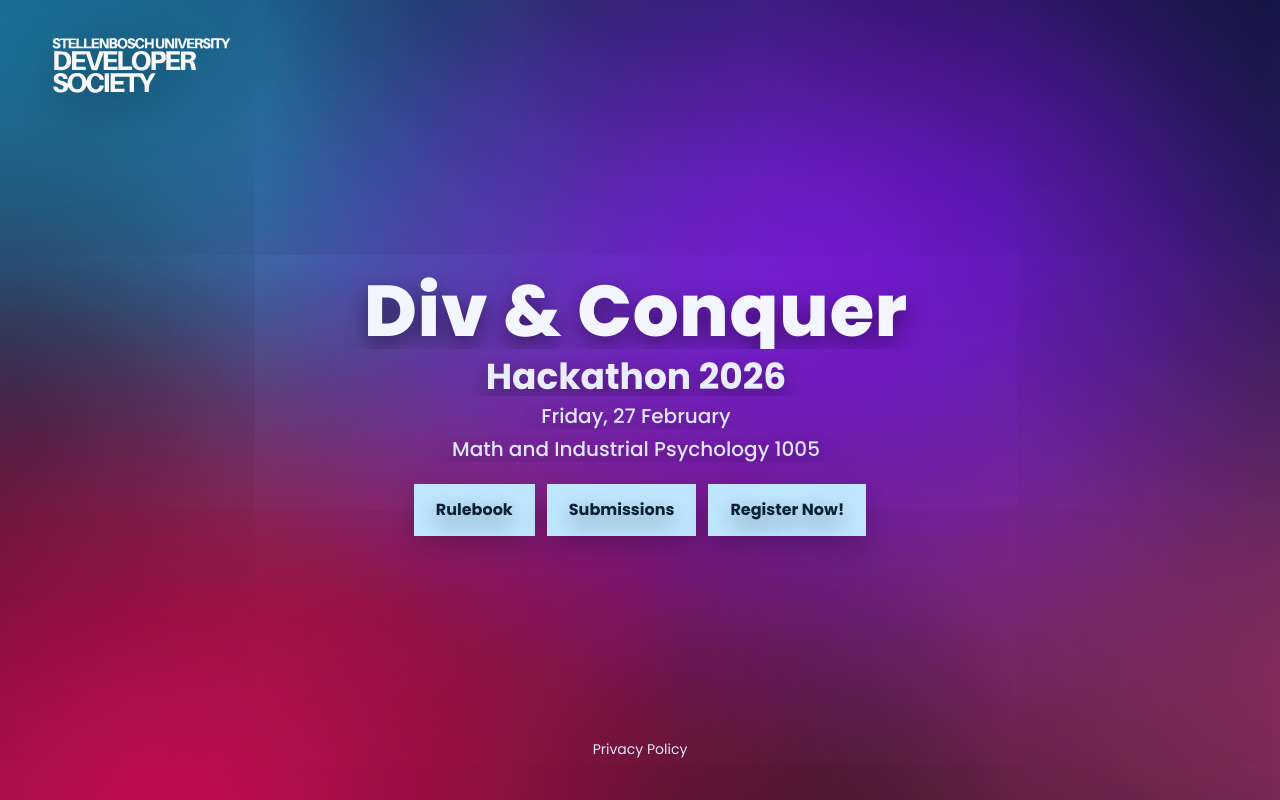
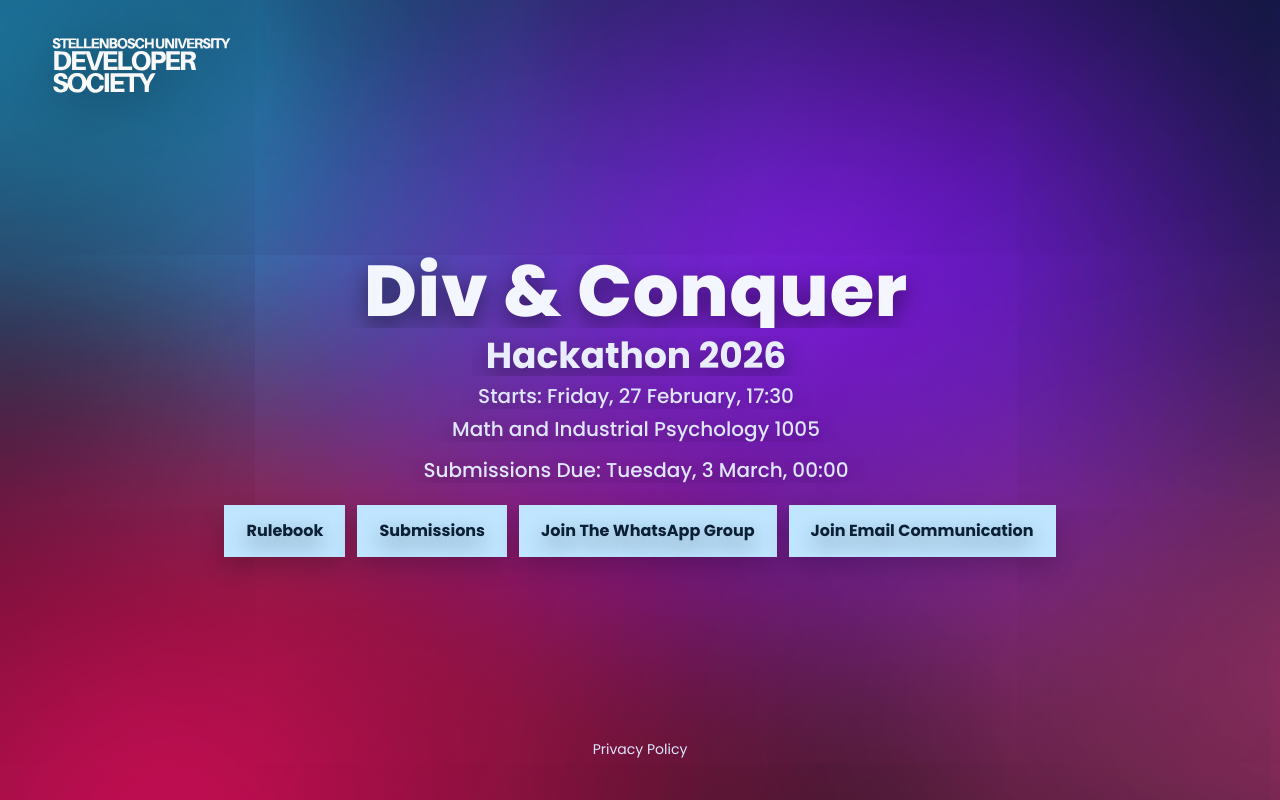
Before and after one commit to su-developer-society/hackathon.devsoc.co.za, a Next.js app: page / in a window 1280 px wide. Built offline with nearby package versions, Linux system fonts and the light colour scheme.

Commit message:
Added WhatsApp and Email Comms Link and added Submissions date

```diff
--- a/app/page.tsx
+++ b/app/page.tsx
@@ -37,15 +37,26 @@ export default function Home() {
           </span>
           <span
             className="type-line meta"
-            style={lineStyle(19, "0.9s", "0.6s")}
+            style={lineStyle(30, "0.9s", "0.6s")}
           >
-            Friday, 27 February
+            Starts: Friday, 27 February, 17:30
           </span>
           <span
             className="type-line meta"
             style={lineStyle(36, "1.4s", "0.9s")}
           >
             Math and Industrial Psychology 1005
+          </span>
+          <span
+            className="type-line meta"
+            style={lineStyle(1, "0.9s", "0.6s")}
+          >
+          </span>
+          <span
+            className="type-line meta"
+            style={lineStyle(35, "0.9s", "0.6s")}
+          >
+            Submissions Due: Tuesday, 3 March, 00:00
           </span>
 
           <div className="cta-row" style={revealStyle("2.4s")}>
@@ -57,11 +68,19 @@ export default function Home() {
             </Link>
             <Link
               className="cta ghost"
-              href="https://tally.so/r/RG5aop"
+              href="https://chat.whatsapp.com/Fw9zgPmZvgSFhSR5otOLpw?mode=gi_t"
               target="_blank"
               rel="noopener noreferrer"
             >
-              Register Now!
+              Join The WhatsApp Group
+            </Link>
+            <Link
+              className="cta ghost"
+              href="https://forms.cloud.microsoft/r/qK55Gz2TbY"
+              target="_blank"
+              rel="noopener noreferrer"
+            >
+              Join Email Communication
             </Link>
           </div>
         </main>
```
